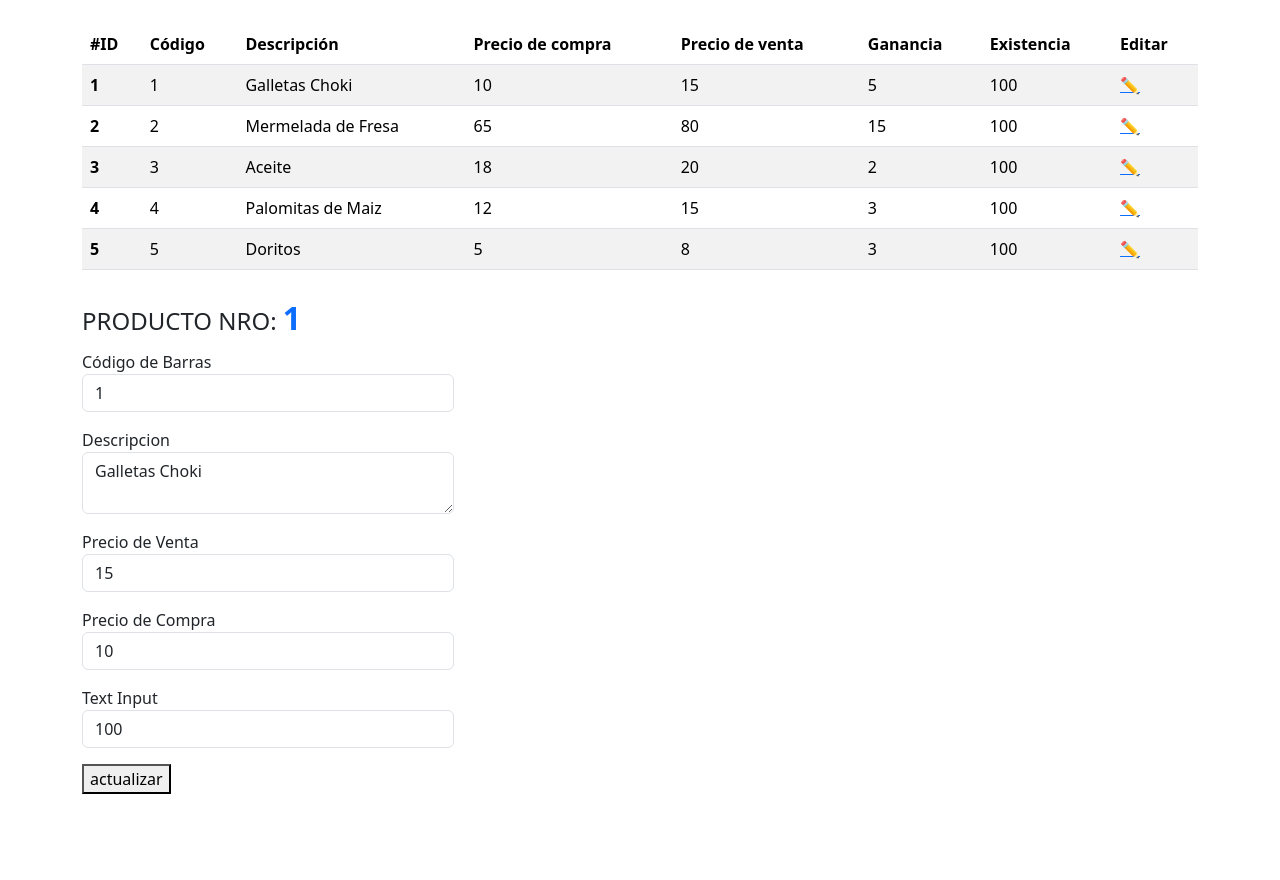
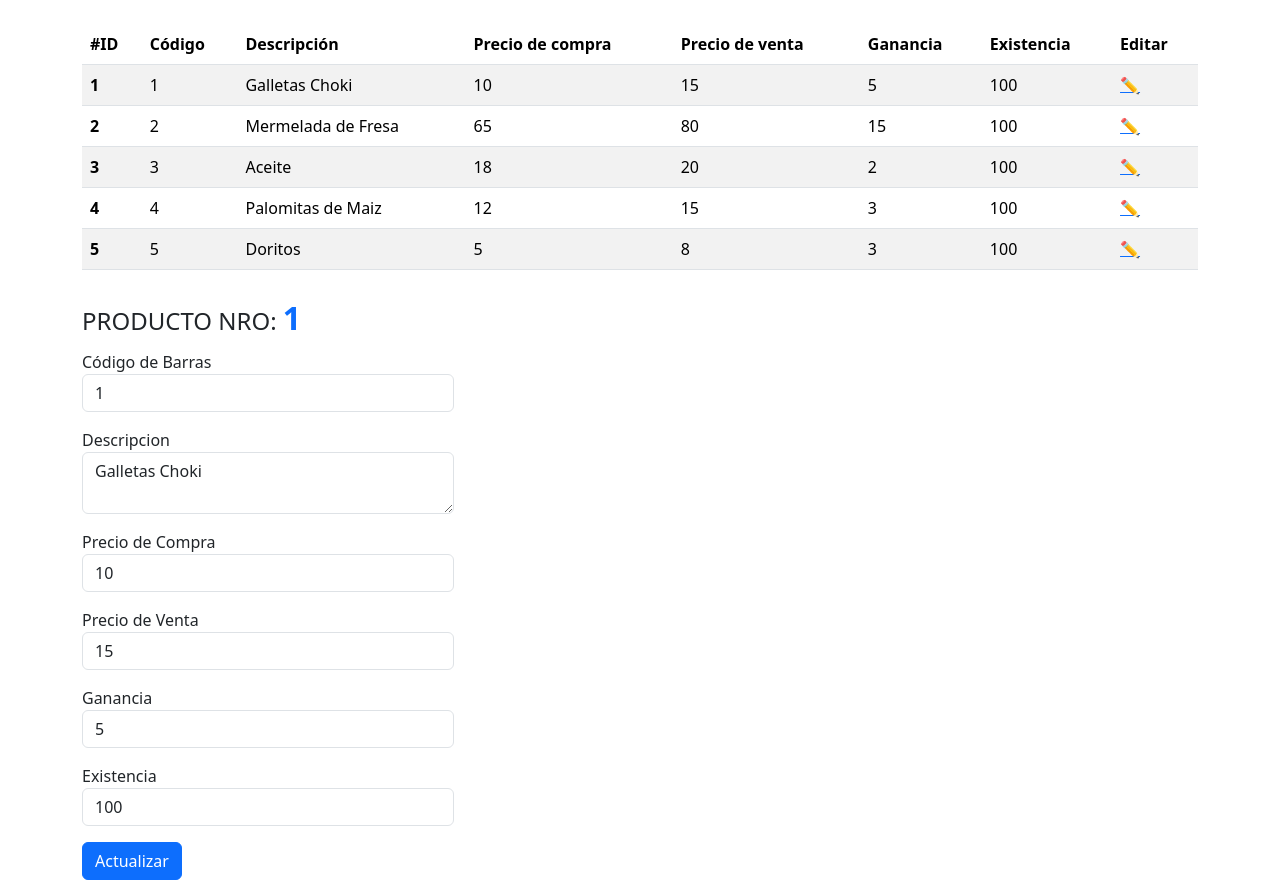
Before and after one commit to leonelhv/sesion17_asincrona, an Angular app: page /producto/1 in a window 1280 px wide. Before the commit the page ends 800 px from the top, so only its background shows below. Built offline with nearby package versions, Linux system fonts and the light colour scheme.

Commit message:
update form

```diff
--- a/src/app/components/form/form.component.html
+++ b/src/app/components/form/form.component.html
@@ -14,9 +14,10 @@
         >
         <div class="col-md-4">
           <input
+            required
             id="textinput"
             name="codigo"
-            type="text"
+            type="number"
             class="form-control input-md"
             [(ngModel)]="producto.codigo"
           />
@@ -35,7 +36,23 @@
           ></textarea>
         </div>
       </div>
-
+      <!-- Text input-->
+      <div class="form-group mb-3">
+        <label class="col-md-4 control-label" for="textinput"
+          >Precio de Compra</label
+        >
+        <div class="col-md-4">
+          <input
+            required
+            id="textinput"
+            name="precio_compra"
+            type="number"
+            placeholder="placeholder"
+            class="form-control input-md"
+            [(ngModel)]="producto.precio_compra"
+          />
+        </div>
+      </div>
       <!-- Text input-->
       <div class="form-group mb-3">
         <label class="col-md-4 control-label" for="textinput"
@@ -43,9 +60,10 @@
         >
         <div class="col-md-4">
           <input
+            required
             id="textinput"
             name="precio_venta"
-            type="text"
+            type="number"
             placeholder="placeholder"
             class="form-control input-md"
             [(ngModel)]="producto.precio_venta"
@@ -55,29 +73,28 @@
 
       <!-- Text input-->
       <div class="form-group mb-3">
-        <label class="col-md-4 control-label" for="textinput"
-          >Precio de Compra</label
-        >
+        <label class="col-md-4 control-label" for="textinput">Ganancia</label>
         <div class="col-md-4">
           <input
+            required
             id="textinput"
-            name="precio_compra"
-            type="text"
+            name="ganancia"
+            type="number"
             placeholder="placeholder"
             class="form-control input-md"
-            [(ngModel)]="producto.precio_compra"
+            [(ngModel)]="producto.ganancia"
           />
         </div>
       </div>
-
       <!-- Text input-->
       <div class="form-group mb-3">
-        <label class="col-md-4 control-label" for="textinput">Text Input</label>
+        <label class="col-md-4 control-label" for="textinput">Existencia</label>
         <div class="col-md-4">
           <input
+            required
             id="textinput"
             name="existencia"
-            type="text"
+            type="number"
             placeholder="placeholder"
             class="form-control input-md"
             [(ngModel)]="producto.existencia"
@@ -85,6 +102,13 @@
         </div>
       </div>
     </fieldset>
-    <button type="submit" (click)="actualizar()">actualizar</button>
+    <button
+      class="btn btn-primary"
+      type="submit"
+      (click)="actualizar()"
+      [disabled]="formProducto.invalid"
+    >
+      Actualizar
+    </button>
   </form>
 </div>
--- a/src/app/components/form/form.component.ts
+++ b/src/app/components/form/form.component.ts
@@ -30,5 +30,6 @@ export class FormComponent implements OnInit {
   }
   actualizar() {
     this.productoService.actualizarProducto(this.producto);
+    this.router.navigate(['']);
   }
 }
```
